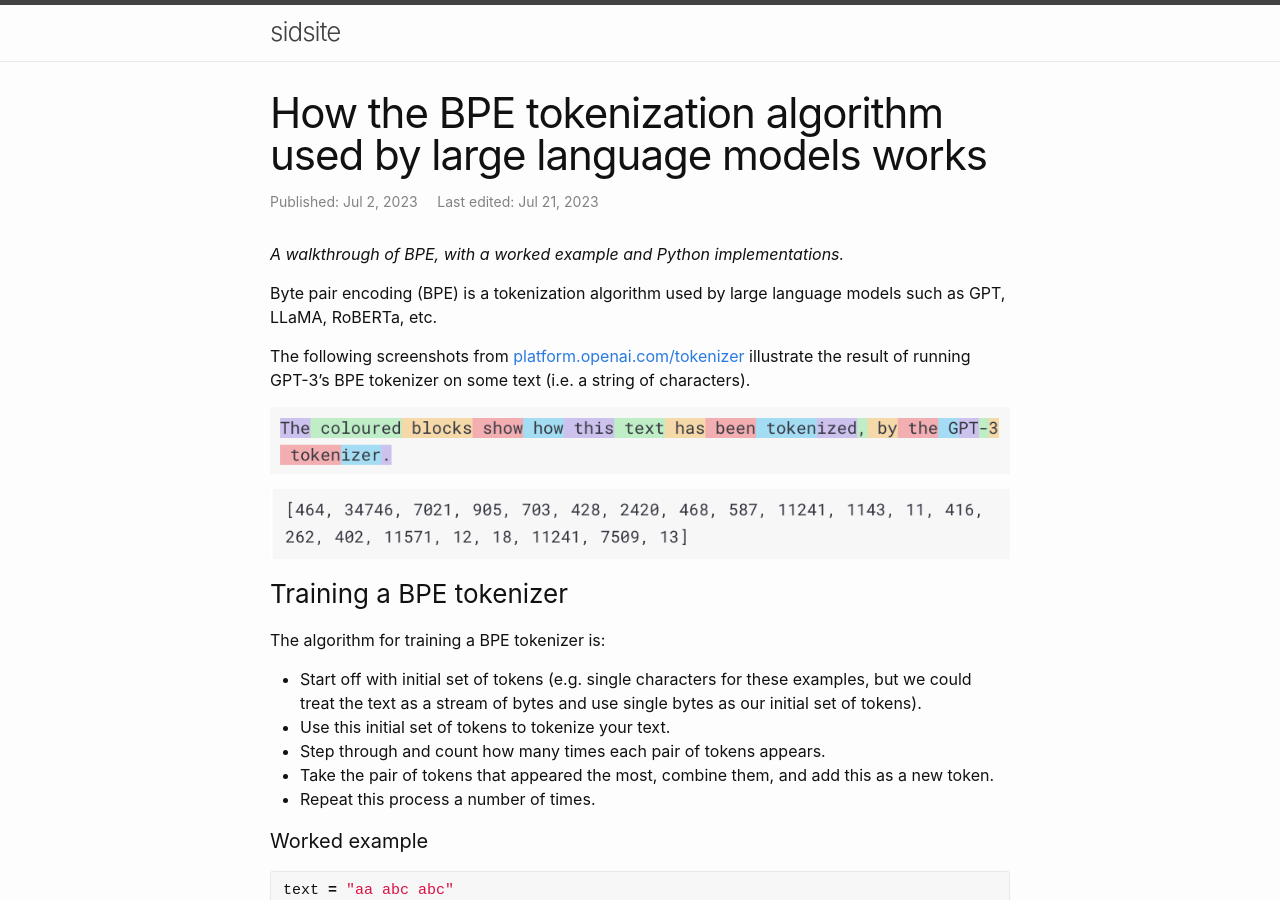
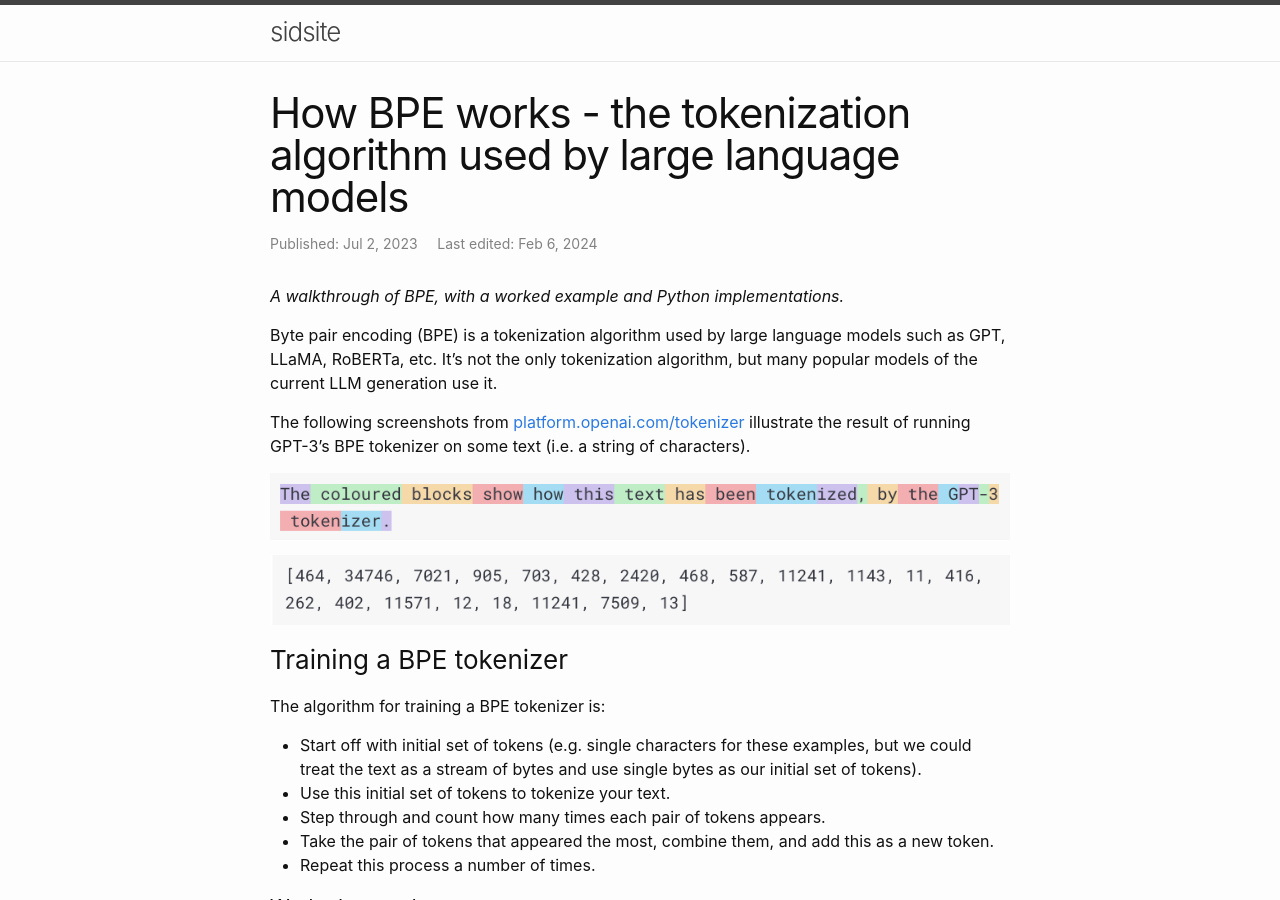
Before and after one commit to sradc/sradc.github.io, a Jekyll site: the page built from _posts/2023-07-02-bpe.md, in a window 1280 px wide and 900 px high. Built offline with Jekyll 4.4.1, drawn with Linux system fonts in a browser that asks for light colours.

Commit message:
updated title of bpe (think it scans better)

```diff
--- a/_posts/2023-07-02-bpe.md
+++ b/_posts/2023-07-02-bpe.md
@@ -1,8 +1,8 @@
 ---
 layout: post
-title:  "How the BPE tokenization algorithm used by large language models works"
+title:  "How BPE works - the tokenization algorithm used by large language models"
 date: 2023-07-02 00:00:00 +0000
-date_edited: 2023-07-21 00:00:00 +0000
+date_edited: 2024-02-06 00:00:00 +0000
 categories:
 comments: true
 ---
@@ -10,6 +10,7 @@ comments: true
 *A walkthrough of BPE, with a worked example and Python implementations.*
 
 Byte pair encoding (BPE) is a tokenization algorithm used by large language models such as GPT, LLaMA, RoBERTa, etc.
+It's not the only tokenization algorithm, but many popular models of the current LLM generation use it.
 
 The following screenshots from [platform.openai.com/tokenizer](https://platform.openai.com/tokenizer)
 illustrate the result of running GPT-3's BPE tokenizer on some text (i.e. a string of characters).
```
